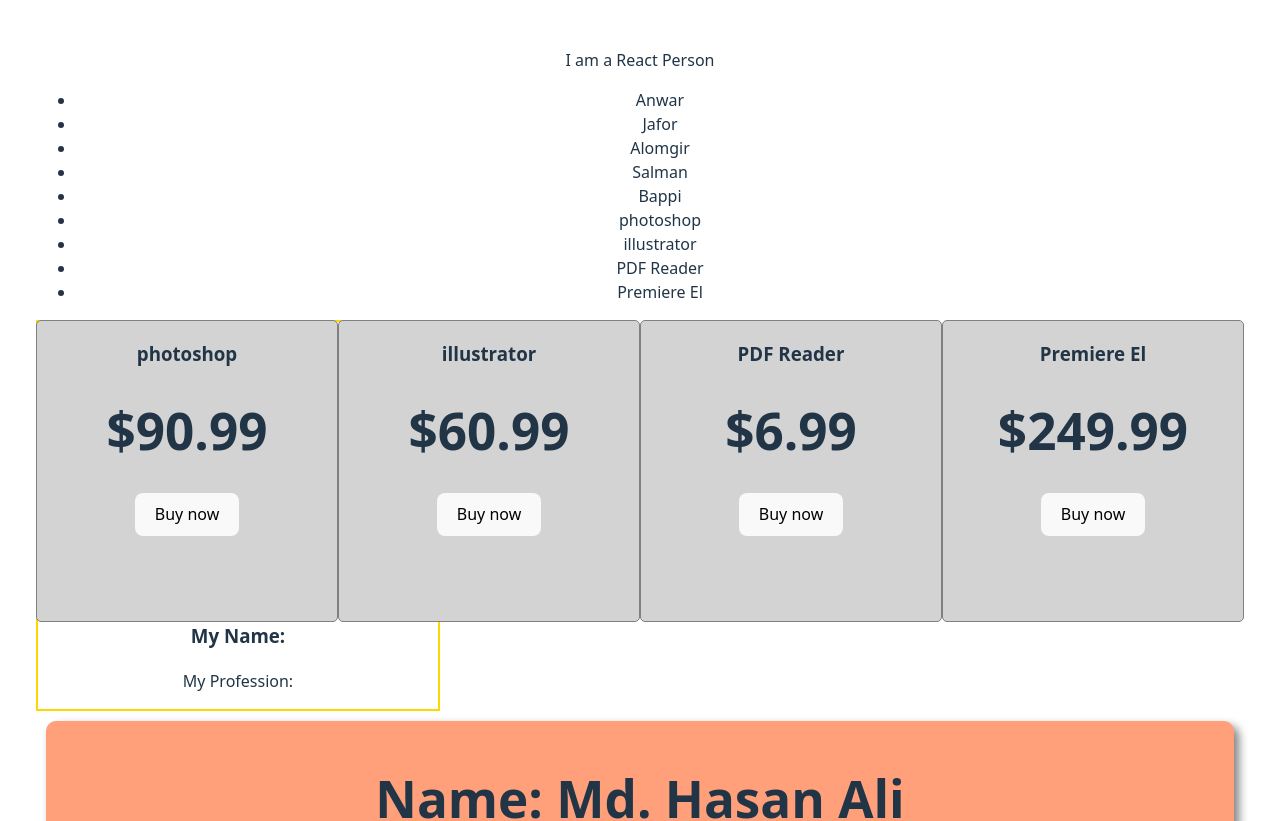
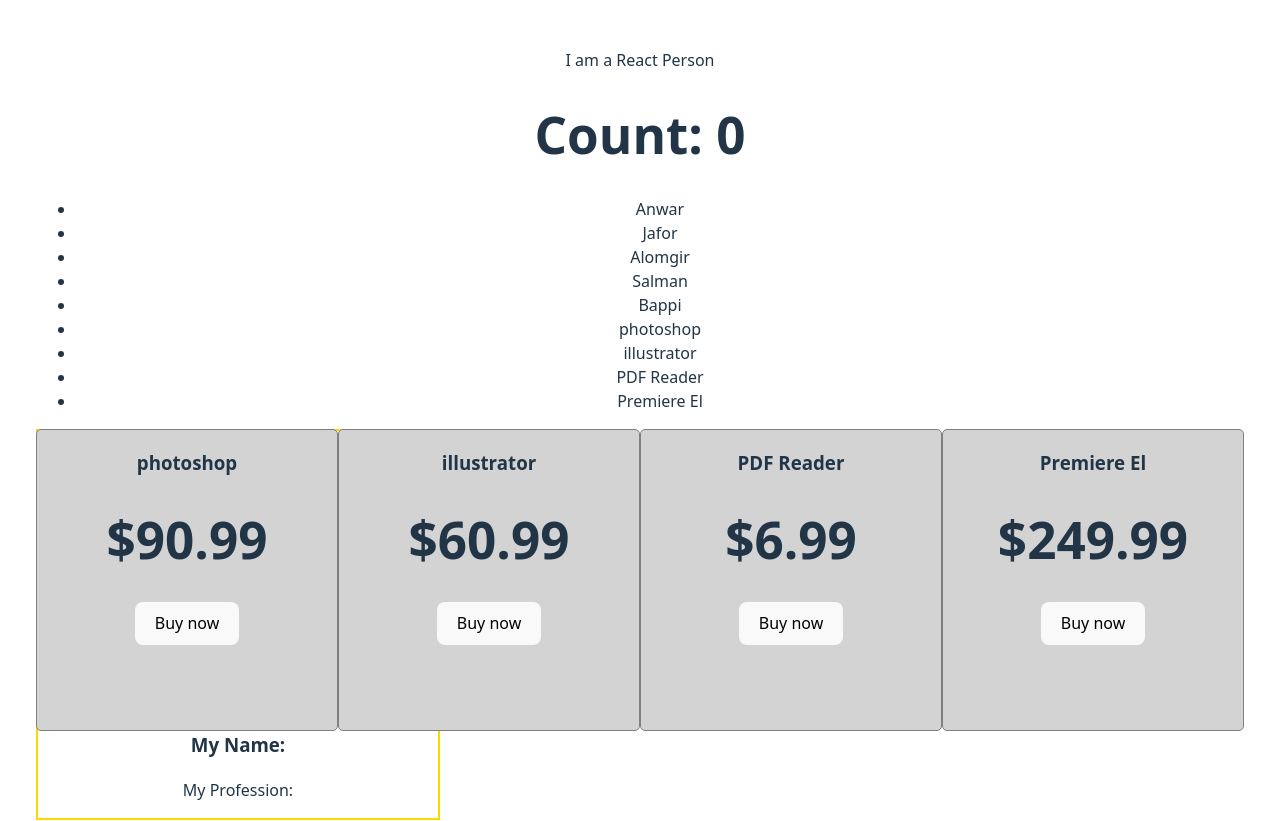
Before and after one commit to mdomorfaruk1272/32-REACT-FUNDAMENTAL-JSX-COMPONENT-PROPS-STATE-LIFECYCLE, a React (Vite) app: page / in a window 1280 px wide. Shown: the top 821 px of the page. Built offline with nearby package versions, Linux system fonts and the light colour scheme.

Commit message:
git branch -m 32-10-Introduction-to-Component-state

```diff
--- a/src/App.jsx
+++ b/src/App.jsx
@@ -1,4 +1,5 @@
 import './App.css'
+import { useState } from "react";
 
 /**
  * we can pass object array in props
@@ -33,6 +34,7 @@
   return (
     <div>
     <p>I am a React Person</p>
+        <Counter></Counter>
     <ul>
       {
         nayoks.map(nayoks => <li>{nayoks}</li>)
@@ -55,6 +57,15 @@
   )
 }
 
+function Counter(){
+    const [count, setState] = useState(0);
+    return (
+        <div>
+            <h1>Count: {count}</h1>
+        </div>
+    )
+}
+
 function Friend(props){
   return (
     <div style={{backgroundColor:'lightsalmon', borderRadius:'10px', margin: '10px', padding: '15px', boxShadow: '5px 5px 10px gray'}}>
@@ -75,6 +86,7 @@
     display: 'block',
   }
   const {name, price} = props.product;
+
   return (
     <div style={productStyle}>
     <h3>{props.product.name}</h3>
```
Also changed, not shown: 1 other file (tests, documents, lock files or other folders).
